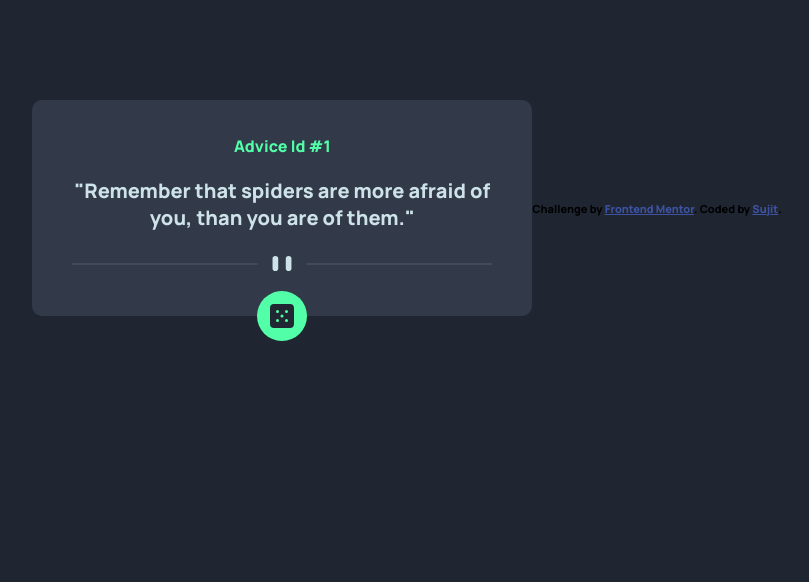
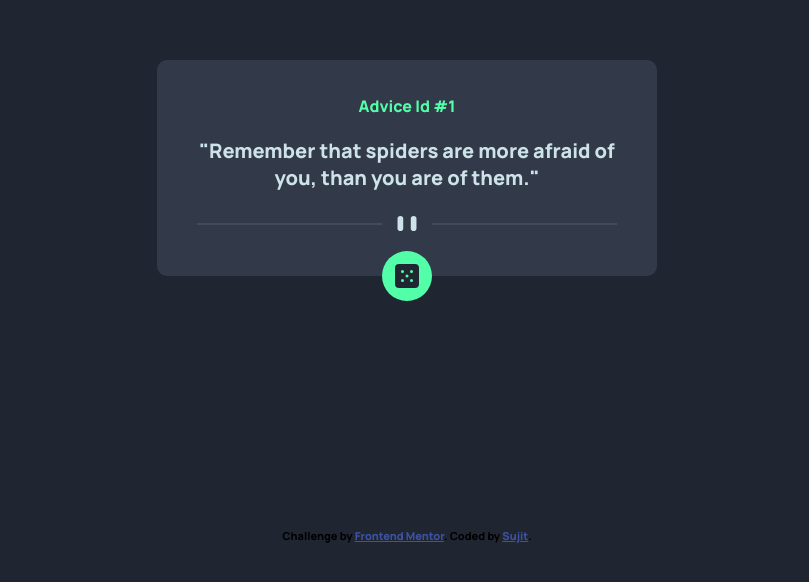
Before and after one commit to sujit-shrc/Advice-Generator-App, a plain HTML site: page index.html in a window 1280 px wide. Shown: the part 192-774 px from the top of the page, without its empty margins (233-1042 px from the left). Drawn offline with Linux system fonts and the light colour scheme.

Commit message:
updated html and css file for better view

```diff
--- a/index.html
+++ b/index.html
@@ -16,8 +16,9 @@
   </style>
 </head>
 <body>
-  <main class="main-container">
-    <div class="advice-id"><p>Advice Id #1</p></div>
+  <main class="container">
+    <section class="main-container">
+      <div class="advice-id"><p>Advice Id #1</p></div>
     <!-- Advice ID goes here -->
       <div class="advice-text">
         <!-- Advice text goes here -->
@@ -26,6 +27,7 @@
       <img src="./images/pattern-divider-desktop.svg" alt="" class="pause">
 
       <div class="button" id="btn"> <img src="./images/icon-dice.svg" alt=""></div>
+    </section>
   </main>
 
   <div class="attribution">
--- a/style.css
+++ b/style.css
@@ -6,14 +6,22 @@
 }
 body {
   background-color: hsl(218, 23%, 16%);
-  max-width: 1440px;
+  /* max-width: 1440px;
   height: 100vh;
   display: flex;
   align-items: center;
   justify-content: center;
-  text-align: center;
+  text-align: center; */
   font-family: "Manrope", sans-serif;
   font-weight: 500;
+}
+.container{
+  max-width: 1440px;
+  height: 90vh;
+  display: flex;
+  align-items: center;
+  justify-content: center;
+  text-align: center;
 }
 .main-container {
   width: 500px;
```
